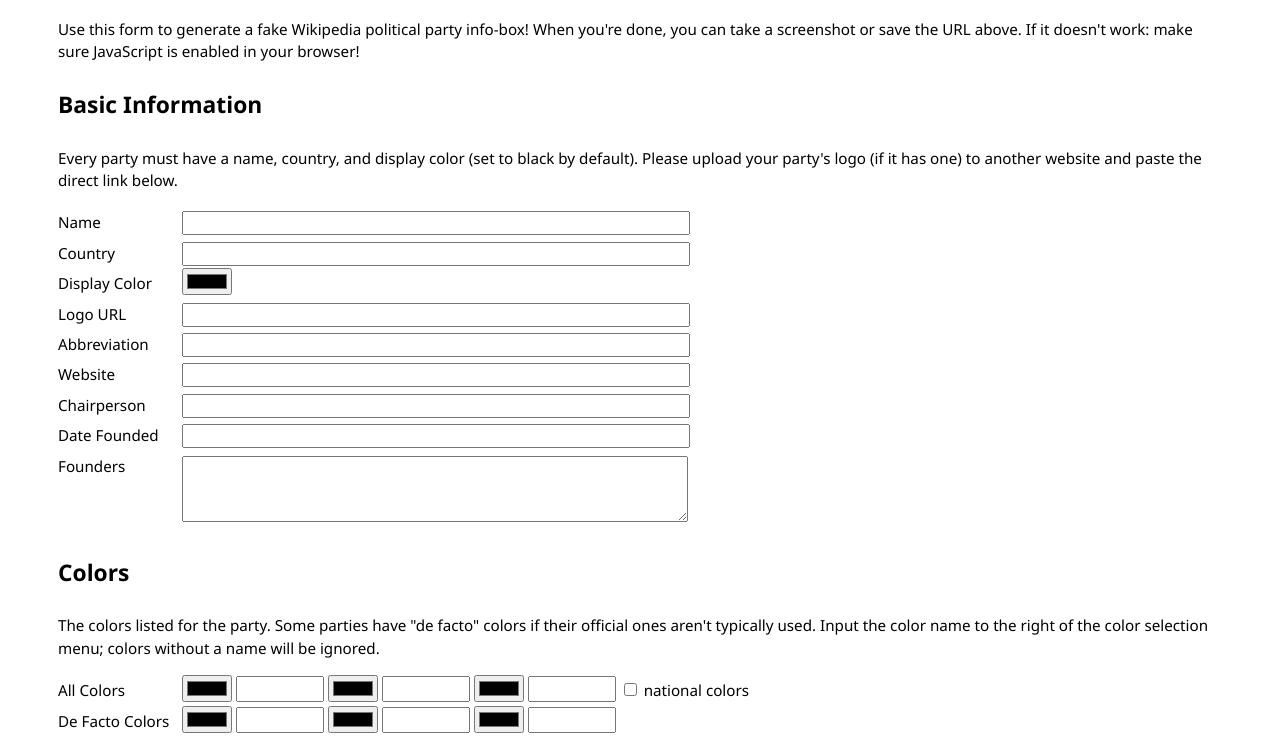
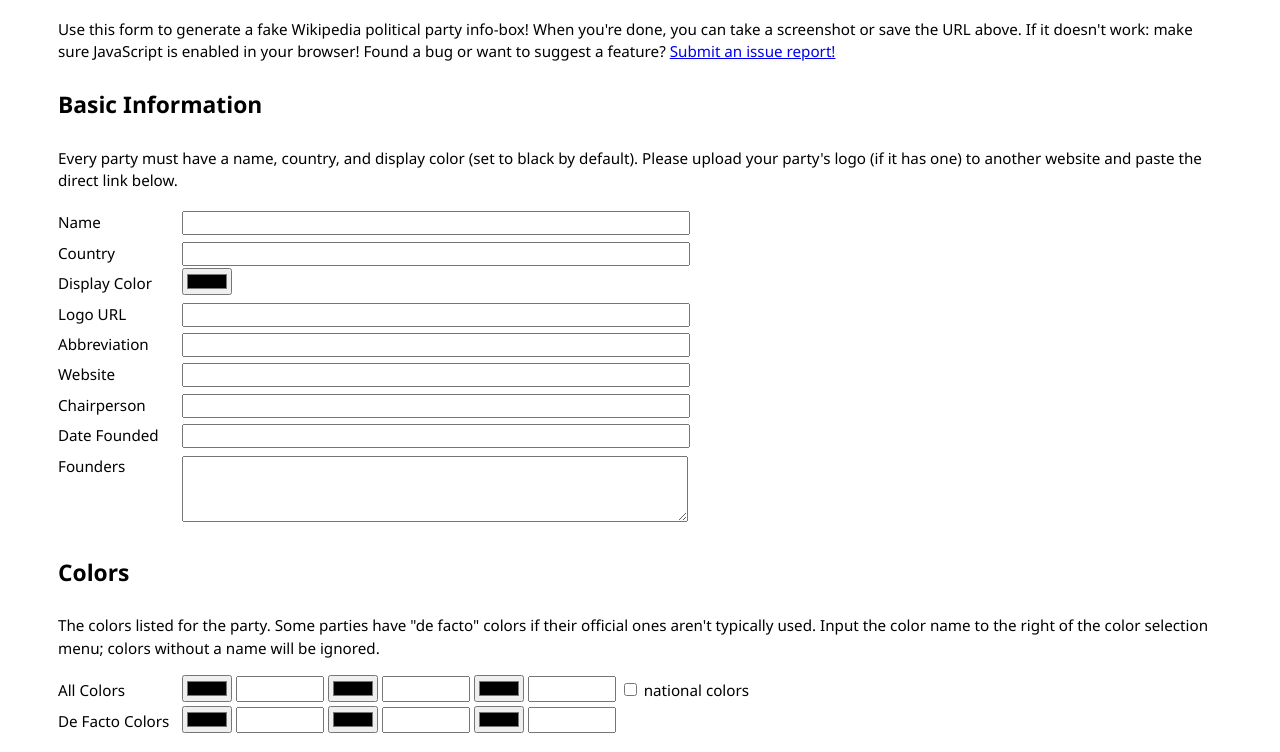
Before and after one commit to TheAmeliaMay/PartyBox, a plain HTML site: page index.html in a window 1280 px wide. Shown: the part 106-858 px from the top of the page. Drawn offline with Linux system fonts and the light colour scheme.

Commit message:
added issue report link

```diff
--- a/index.html
+++ b/index.html
@@ -35,7 +35,7 @@
 </head>
 <body>
     <h1>PartyBox</h1>
-    <p>Use this form to generate a fake Wikipedia political party info-box! When you're done, you can take a screenshot or save the URL above. If it doesn't work: make sure JavaScript is enabled in your browser!</p>
+    <p>Use this form to generate a fake Wikipedia political party info-box! When you're done, you can take a screenshot or save the URL above. If it doesn't work: make sure JavaScript is enabled in your browser! Found a bug or want to suggest a feature? <a href="https://github.com/TheAmeliaMay/PartyBox/issues">Submit an issue report!</a></p>
 
     <script type="text/javascript">
         // Create the info-box
```
